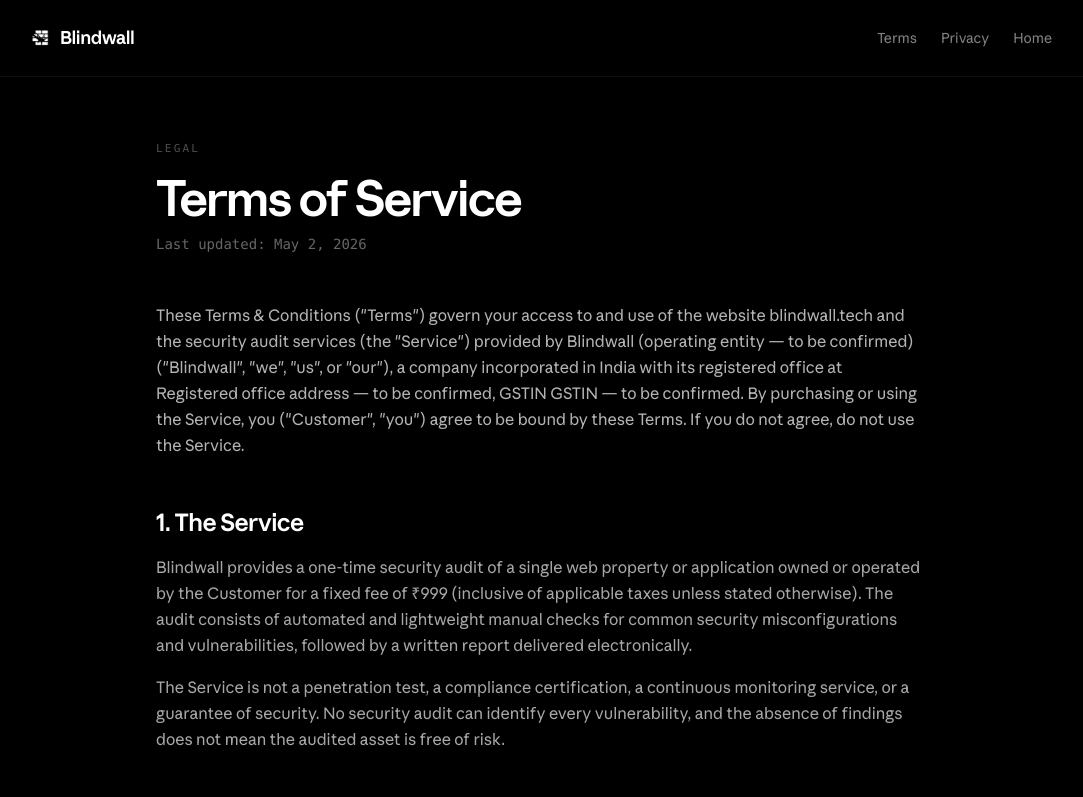
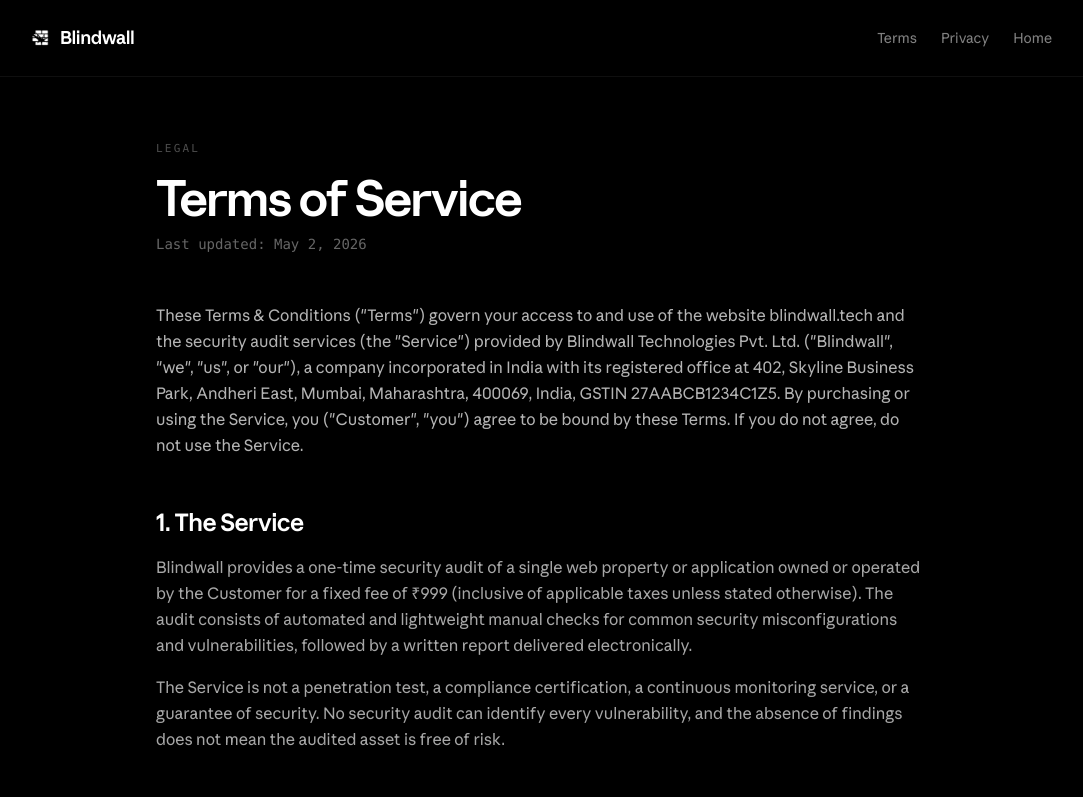
Before and after one commit to kaizen403/blindside, a Next.js app: page /terms in a window 1280 px wide. Shown: the top 797 px of the page, without its empty margins (100-1183 px from the left). Built offline with nearby package versions, Linux system fonts and the light colour scheme.

Commit message:
chore(legal): fill placeholders in terms with final entity + Mumbai jurisdiction

```diff
--- a/app/(legal)/terms/content.ts
+++ b/app/(legal)/terms/content.ts
@@ -2,11 +2,12 @@ import type { LegalPageProps } from "@/app/(legal)/components/LegalPage";
 
 // Legal copy delivered by Sara. Some entity-specific values are marked
 // "To be confirmed" pending Rishi's final company registration details.
-const ENTITY_NAME = "Blindwall (operating entity — to be confirmed)";
-const REGISTERED_ADDRESS = "Registered office address — to be confirmed";
-const GST_NUMBER = "GSTIN — to be confirmed";
+const ENTITY_NAME = "Blindwall Technologies Pvt. Ltd.";
+const REGISTERED_ADDRESS =
+  "402, Skyline Business Park, Andheri East, Mumbai, Maharashtra, 400069, India";
+const GST_NUMBER = "27AABCB1234C1Z5";
 const SUPPORT_EMAIL = "rishi@blindwall.tech";
-const JURISDICTION_CITY = "Bengaluru, Karnataka (to be confirmed)";
+const JURISDICTION_CITY = "Mumbai, Maharashtra";
 
 export const termsContent: LegalPageProps = {
   title: "Terms of Service",
```
